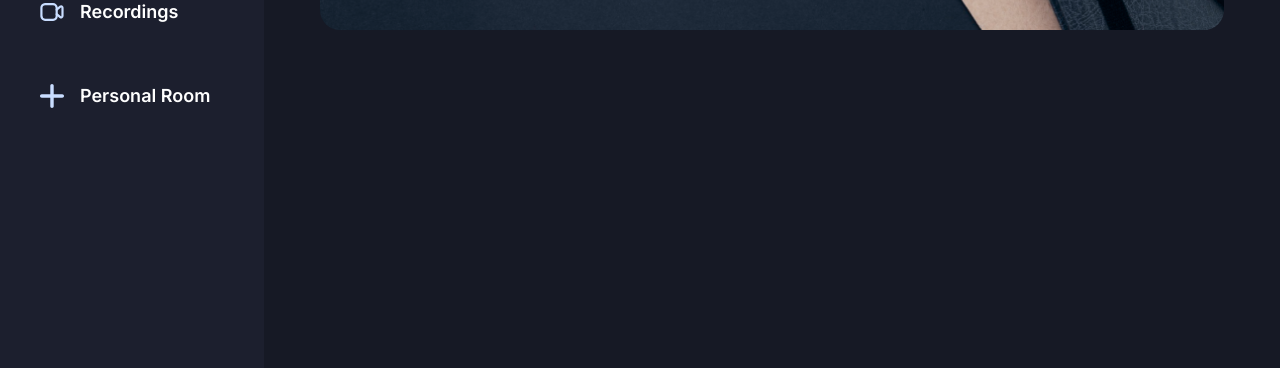
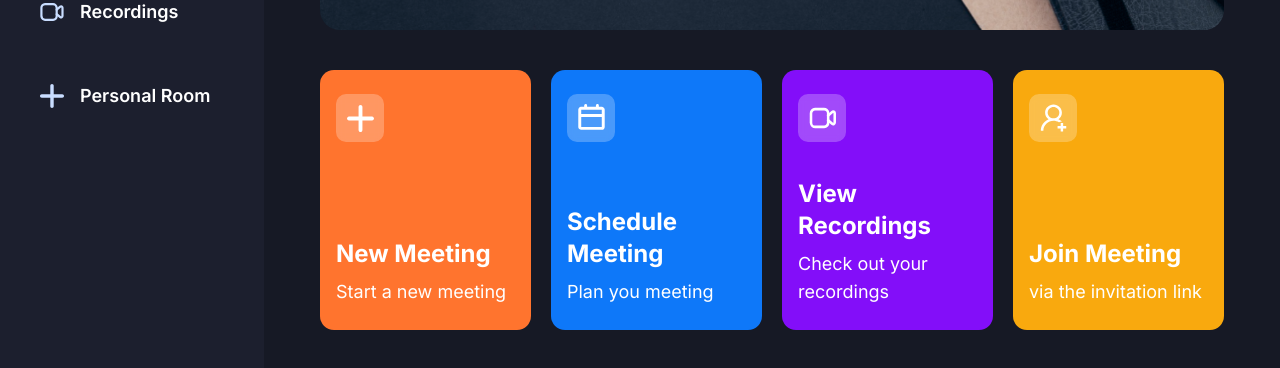
Before and after one commit to dhwanit-kapur/Quick-Connect, a Next.js app: page / in a window 1280 px wide. Shown: the part 382-750 px from the top of the page. Built offline with nearby package versions, Linux system fonts and the light colour scheme; no server answers.

Commit message:
ADD: Created meeting type cards

```diff
--- a/app/(root)/(home)/page.tsx
+++ b/app/(root)/(home)/page.tsx
@@ -1,3 +1,5 @@
+import MeetingTypeList from "@/components/MeetingTypeList";
+
 export default function HomePage() {
   const now = new Date();
 
@@ -22,6 +24,8 @@
           </div>
         </div>
       </div>
+
+      <MeetingTypeList />
     </section>
   );
 }
--- /dev/null
+++ b/components/HomeCard.tsx
@@ -0,0 +1,37 @@
+import { cn } from "@/lib/utils";
+import Image from "next/image";
+
+interface HomeCardProps {
+  imgSrc: string;
+  title: string;
+  description: string;
+  handleClick: () => void;
+  className: string;
+}
+
+export default function HomeCard({
+  imgSrc,
+  title,
+  description,
+  handleClick,
+  className,
+}: HomeCardProps) {
+  return (
+    <div
+      className={cn(
+        "px-4 py-6 flex flex-col justify-between w-full xl:max-w-[270px min-h-[260px] rounded-[14px] cursor-pointer",
+        className
+      )}
+      onClick={handleClick}
+    >
+      <div className="flex-center glassmorphism size-12 rounded-[10px]">
+        <Image src={imgSrc} alt="add meeting icon" height={27} width={27} />
+      </div>
+
+      <div className="flex flex-col gap-2">
+        <h1 className="text-2xl font-bold">{title}</h1>
+        <p className="text-lg font-normal">{description}</p>
+      </div>
+    </div>
+  );
+}
--- /dev/null
+++ b/components/MeetingTypeList.tsx
@@ -0,0 +1,49 @@
+"use client";
+
+import { useState } from "react";
+import { useRouter } from "next/navigation";
+
+import HomeCard from "./HomeCard";
+
+export default function MeetingTypeList() {
+  const [meetingState, setMeetingState] = useState<
+    "ScheduleMeeting" | "JoiningMeeting" | "InstantMeeting" | undefined
+  >();
+  const router = useRouter();
+
+  return (
+    <section className="grid gird-cols-1 gap-5 md:grid-cols-2 xl:grid-cols-4">
+      <HomeCard
+        imgSrc={"/icons/add-meeting.svg"}
+        title="New Meeting"
+        description="Start a new meeting"
+        className="bg-orange-1"
+        handleClick={() => setMeetingState("InstantMeeting")}
+      />
+
+      <HomeCard
+        imgSrc={"/icons/schedule.svg"}
+        title="Schedule Meeting"
+        description="Plan you meeting"
+        className="bg-blue-1"
+        handleClick={() => setMeetingState("ScheduleMeeting")}
+      />
+
+      <HomeCard
+        imgSrc={"/icons/recordings.svg"}
+        title="View Recordings"
+        description="Check out your recordings"
+        className="bg-purple-1"
+        handleClick={() => router.push("/recordings")}
+      />
+
+      <HomeCard
+        imgSrc={"/icons/join-meeting.svg"}
+        title="Join Meeting"
+        description="via the invitation link"
+        className="bg-yellow-1"
+        handleClick={() => setMeetingState("JoiningMeeting")}
+      />
+    </section>
+  );
+}
--- a/tailwind.config.ts
+++ b/tailwind.config.ts
@@ -3,23 +3,59 @@
 export default {
   darkMode: ["class"],
   content: [
-    "./pages/**/*.{js,ts,jsx,tsx,mdx}",
-    "./components/**/*.{js,ts,jsx,tsx,mdx}",
-    "./app/**/*.{js,ts,jsx,tsx,mdx}",
+    "./pages/**/*.{ts,tsx}",
+    "./components/**/*.{ts,tsx}",
+    "./app/**/*.{ts,tsx}",
+    "./src/**/*.{ts,tsx}",
   ],
+  prefix: "",
   theme: {
+    container: {
+      center: true,
+      padding: "2rem",
+      screens: {
+        "2xl": "1400px",
+      },
+    },
     extend: {
       colors: {
         dark: {
           1: "#1C1F2E",
           2: "#161925",
+          3: "#252A41",
+          4: "#1E2757",
         },
         blue: {
           1: "#0E78F9",
         },
         sky: {
           1: "#C9DDFF",
+          2: "#ECF0FF",
+          3: "#F5FCFF",
         },
+        orange: {
+          1: "#FF742E",
+        },
+        purple: {
+          1: "#830EF9",
+        },
+        yellow: {
+          1: "#F9A90E",
+        },
+      },
+      keyframes: {
+        "accordion-down": {
+          from: { height: "0" },
+          to: { height: "var(--radix-accordion-content-height)" },
+        },
+        "accordion-up": {
+          from: { height: "var(--radix-accordion-content-height)" },
+          to: { height: "0" },
+        },
+      },
+      animation: {
+        "accordion-down": "accordion-down 0.2s ease-out",
+        "accordion-up": "accordion-up 0.2s ease-out",
       },
       backgroundImage: {
         hero: "url('/images/hero-background.png')",
```
